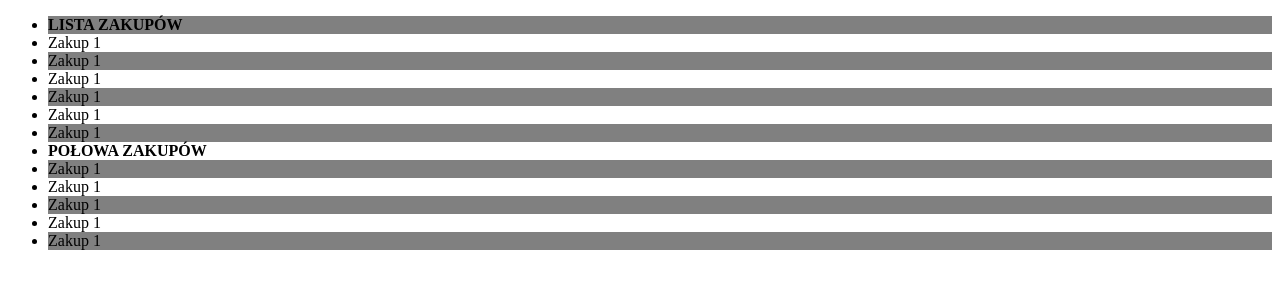
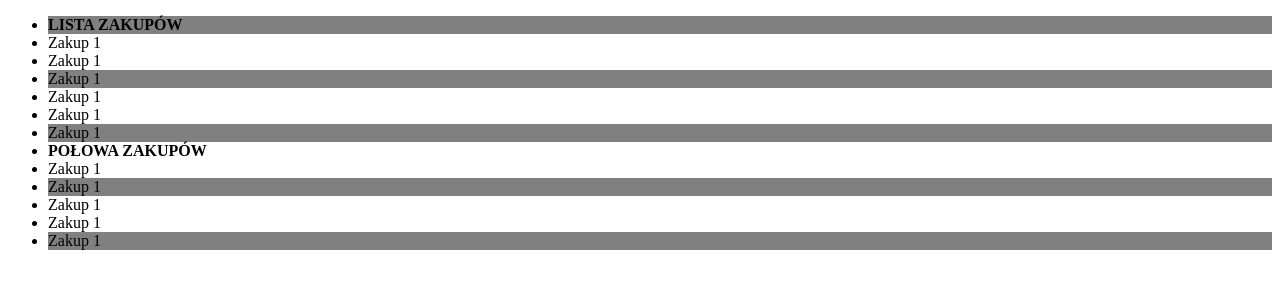
Before and after one commit to ValentinoMaciej/tutorial-css, a plain HTML site: page lists.html in a window 1280 px wide. Drawn offline with Linux system fonts and the light colour scheme.

Commit message:
zmiana wartosci selektora nth-child

```diff
--- a/css/syntax.css
+++ b/css/syntax.css
@@ -4,7 +4,7 @@ font-weight: bold;
 
 }
 
-li:nth-child(2n + 1){
+li:nth-child(3n + 1){
 
 background: grey;
 
```
